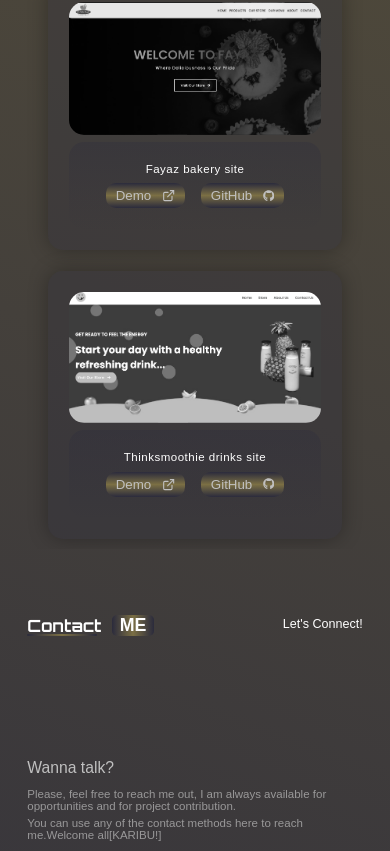
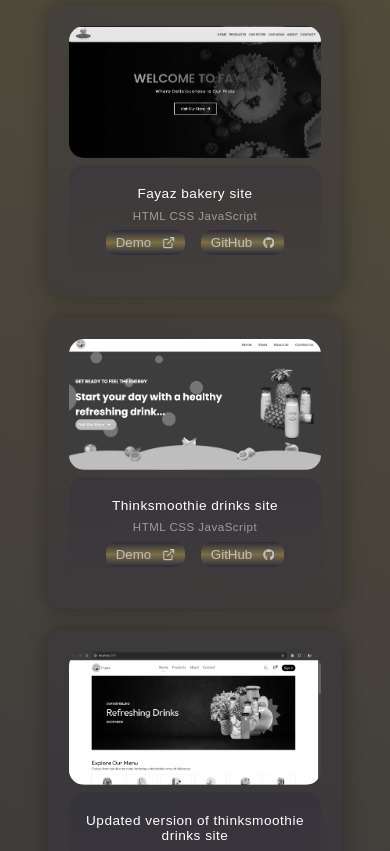
Before and after one commit to Amosram/amosram-dev, a React (Vite) app: page / in a window 390 px wide. Shown: the part 3490-4341 px from the top of the page. Built offline with nearby package versions, Linux system fonts and the light colour scheme.

Commit message:
T'saire project

```diff
--- a/src/components/Navbar/Navbar.css
+++ b/src/components/Navbar/Navbar.css
@@ -120,14 +120,6 @@
         display: block;
     }
 
-    .menu-icon.hidden {
-        display: none;
-    }
-
-    .menu-close-icon.show {
-        display: block;
-    }
-
     .header {
         background: var(--linear-grad);
     }
--- a/src/components/Navbar/Navbar.jsx
+++ b/src/components/Navbar/Navbar.jsx
@@ -29,7 +29,7 @@ const Navbar = () => {
             <h1 className='logo'>.AMOSRAM.</h1>
           </a>
         </div>
-        <div className={`bars `}>
+        <div className={`bars`}>
 
           <CgMenuRightAlt className='menu-icon 'onClick={handleClick}/>
           <MdOutlineClose className='menu-close-icon'  onClick={handleClick}/>
--- a/src/components/Projects/Projects.css
+++ b/src/components/Projects/Projects.css
@@ -89,9 +89,15 @@
 }
 
 .project-sub-content p {
-    font-size: 1.1rem;
+    font-size: 1.3rem;
     letter-spacing: .5px;
     margin-bottom: .8rem;
+    text-align: center;
+}
+
+.project-sub-content .tools {
+    font-size: 1.1rem;
+    color: rgba(255, 255, 255, 0.5);
 }
 
 .project-sub-content button {
--- a/src/components/Projects/Projects.jsx
+++ b/src/components/Projects/Projects.jsx
@@ -62,6 +62,7 @@ const Projects = () => {
 
               <div className='project-sub-content'>
                 <p>{projectDatas.description}</p>
+                <p className='tools'>{projectDatas.tools}</p>
                 <div className='project-btns'>
                   <button type='button'>
                     <a href={projectDatas.link} target='_blank'>Demo  <FiExternalLink/></a>
--- a/src/data.js/data.js
+++ b/src/data.js/data.js
@@ -16,9 +16,11 @@ import serviceImg1 from '../../src/assets/images/front-end.png'
 import serviceImg2 from '../../src/assets/images/backend.png'
 import serviceImg3 from '../../src/assets/images/database-management.png'
 import serviceImg4 from '../../src/assets/images/web-maintenance.png'
+
 import projectImg1 from '../../src/assets/images/project1.png'
 import projectImg2 from '../../src/assets/images/project2.png'
 import projectImg3 from '../../src/assets/images/project3.png'
+import projectImg4 from '../../src/assets/images/project4.png'
 
 
 export const imageL = [
@@ -130,14 +132,24 @@ export const projectData = [
         img: projectImg3,
         link: 'https://amosram.github.io/fayaz-site/',
         code: 'https://github.com/Amosram/fayaz-site',
-        description:"Fayaz bakery site"
+        description:"Fayaz bakery site",
+        tools: "HTML CSS JavaScript"
     },
     {
         id: 2,
         img: projectImg2,
         link: 'https://thinksmoothie.netlify.app/',
         code:"https://github.com/Amosram/thinksmoothie",
-        description: "Thinksmoothie drinks site"
+        description: "Thinksmoothie drinks site",
+        tools: "HTML CSS JavaScript"
+    },
+    {
+        id: 4,
+        img: projectImg4,
+        link: 'https://tsaire.vercel.app/',
+        code:"https://github.com/Amosram/lajest",
+        tools:"MongoDB, ExpressJS, ReactJS, NodeJS,Tailwind CSS",
+        description: "Updated version of thinksmoothie drinks site"
     }
 ]
 
```
Also changed, not shown: src/assets/images/project4.png (added).
